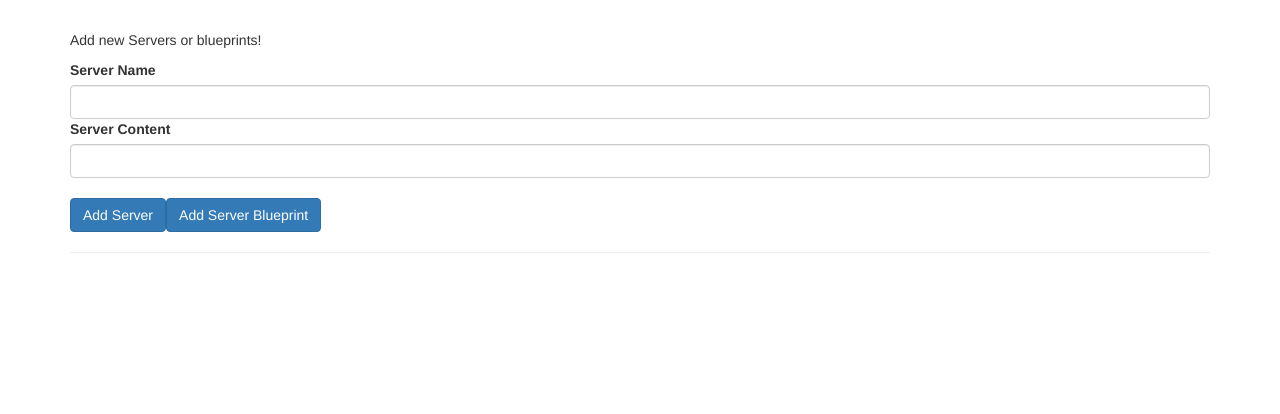
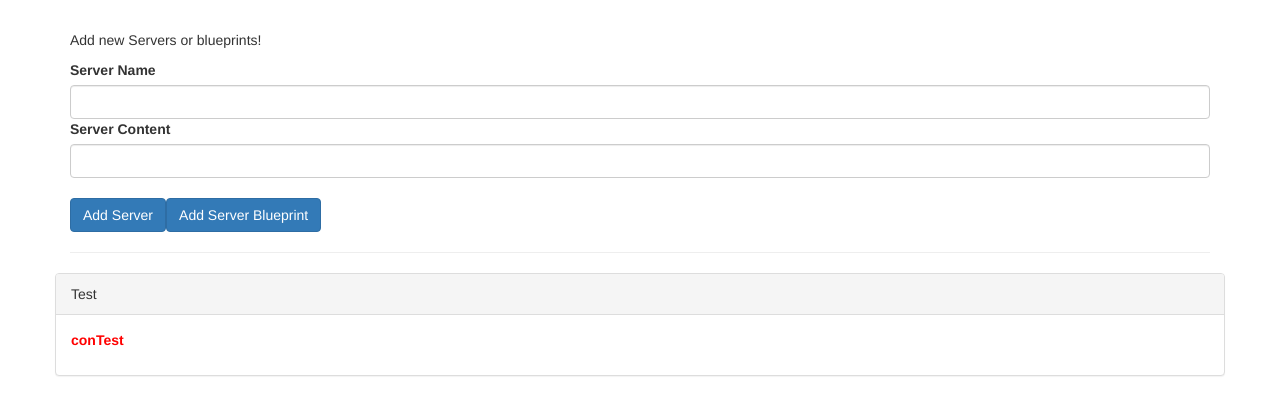
Before and after one commit to MateuszZie/Angular-course, an Angular app in the folder cmp-databinding-start/: page / in a window 1280 px wide. Shown: the top 414 px of the page. Built offline with nearby package versions, Linux system fonts and the light colour scheme.

Commit message:
Binding to Custom Properties

```diff
--- a/cmp-databinding-start/src/app/app.component.html
+++ b/cmp-databinding-start/src/app/app.component.html
@@ -5,6 +5,7 @@
     <div class="col-xs-12"></div>
     <app-server-element
       *ngFor="let element of serverElements"
+      [element]="element"
     ></app-server-element>
   </div>
 </div>
--- a/cmp-databinding-start/src/app/app.component.ts
+++ b/cmp-databinding-start/src/app/app.component.ts
@@ -1,10 +1,10 @@
-import { Component } from '@angular/core';
+import { Component } from "@angular/core";
 
 @Component({
-  selector: 'app-root',
-  templateUrl: './app.component.html',
-  styleUrls: ['./app.component.css']
+  selector: "app-root",
+  templateUrl: "./app.component.html",
+  styleUrls: ["./app.component.css"],
 })
 export class AppComponent {
-  serverElements = [];
+  serverElements = [{ name: "Test", content: "conTest", type: "server" }];
 }
--- a/cmp-databinding-start/src/app/cockpit/cockpit.component.ts
+++ b/cmp-databinding-start/src/app/cockpit/cockpit.component.ts
@@ -14,18 +14,18 @@ export class CockpitComponent implements OnInit {
   newServerContent = "";
 
   onAddServer() {
-    this.serverElements.push({
-      type: "server",
-      name: this.newServerName,
-      content: this.newServerContent,
-    });
+    // this.serverElements.push({
+    //   type: "server",
+    //   name: this.newServerName,
+    //   content: this.newServerContent,
+    // });
   }
 
   onAddBlueprint() {
-    this.serverElements.push({
-      type: "blueprint",
-      name: this.newServerName,
-      content: this.newServerContent,
-    });
+    // this.serverElements.push({
+    //   type: "blueprint",
+    //   name: this.newServerName,
+    //   content: this.newServerContent,
+    // });
   }
 }
```
Also changed, not shown: cmp-databinding-start/src/app/server-element/server-element.component.ts (+7 -8 lines).
